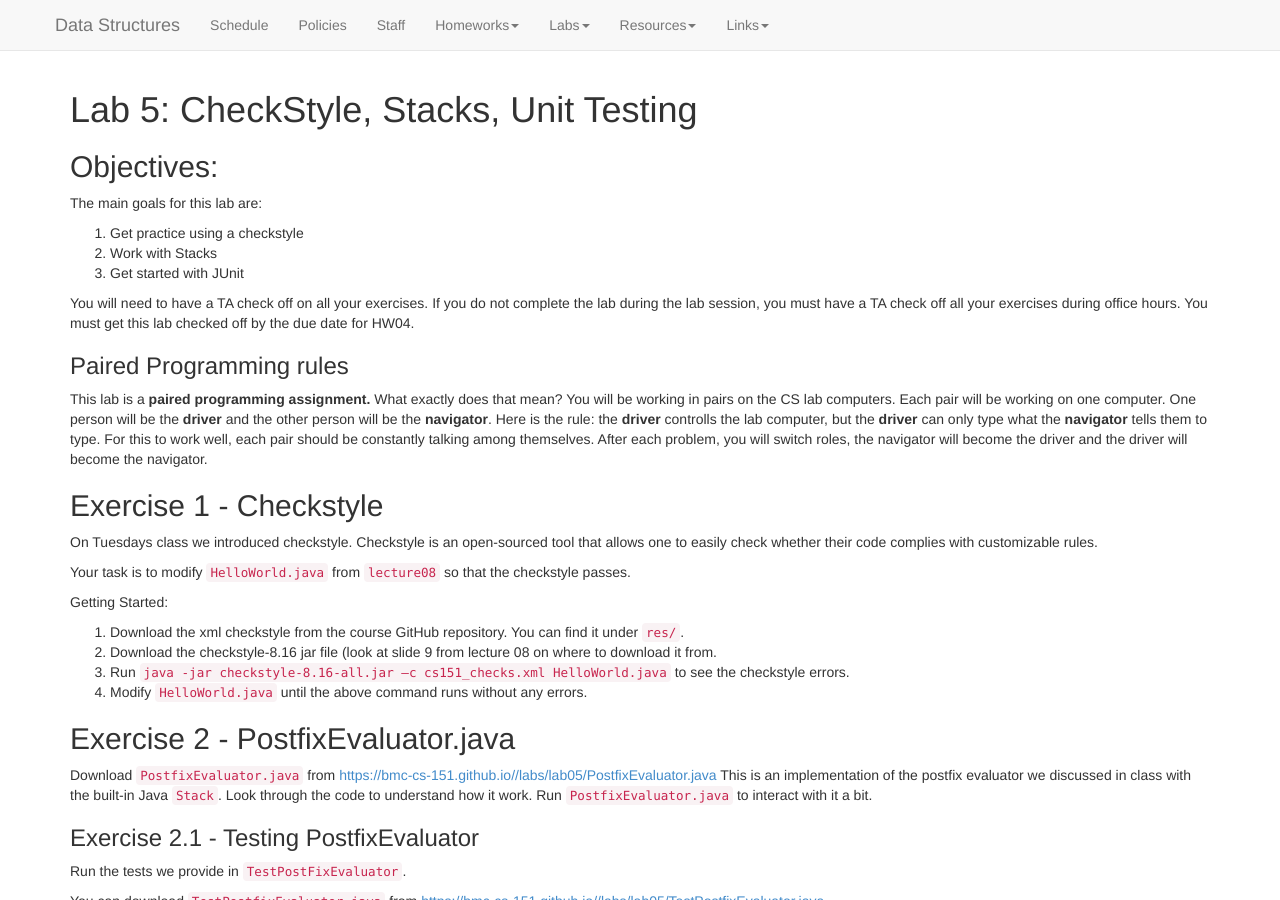
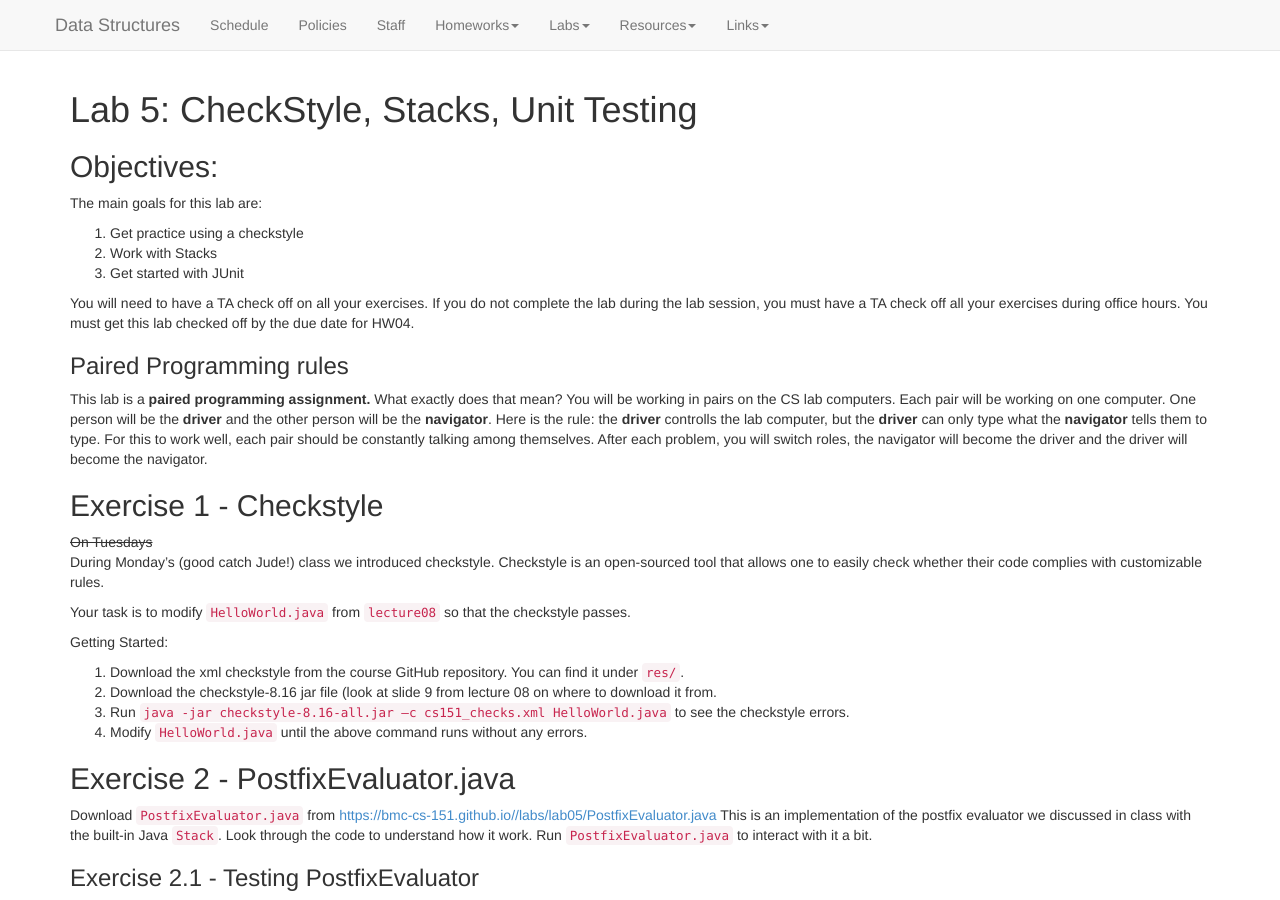
Before and after one commit to kalte0/BMC-CS-151.github.io, a Jekyll site: the page built from labs/Lab05.md, in a window 1280 px wide and 900 px high. Built offline with Jekyll 4.4.1, drawn with Linux system fonts in a browser that asks for light colours; nearby versions of some CDN libraries.

Commit message:
lab05: tweak

```diff
--- a/labs/Lab05.md
+++ b/labs/Lab05.md
@@ -72,7 +72,7 @@ among themselves. After each problem, you will switch roles, the navigator will
 
 ## Exercise 1 - Checkstyle
 
-On Tuesdays class we introduced checkstyle. Checkstyle is an open-sourced tool that
+<s>On Tuesdays</s> During Monday's (good catch Jude!) class we introduced checkstyle. Checkstyle is an open-sourced tool that
 allows one to easily check whether their code complies with customizable rules.
 
 Your task is to modify `HelloWorld.java` from `lecture08` so that the checkstyle passes.
```
